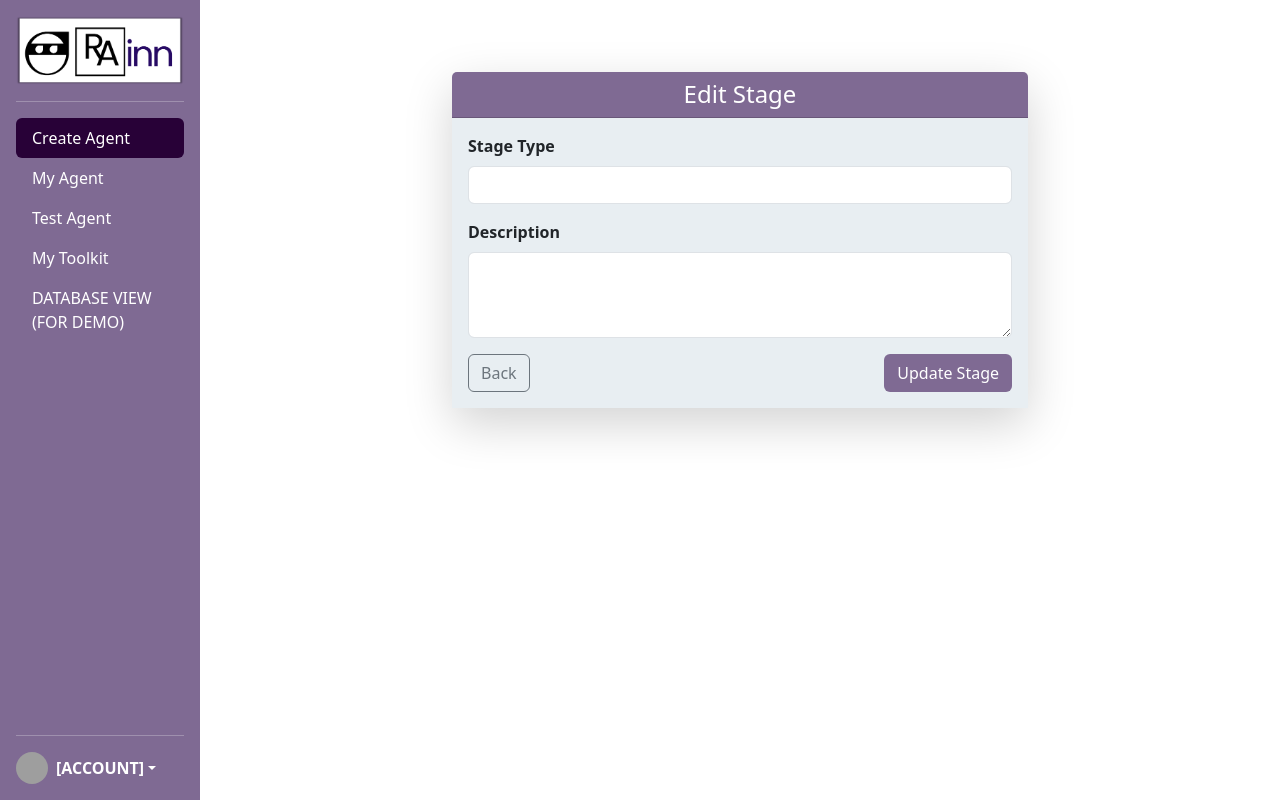
After one commit to 122317446/RainnEnv, a Flask app: template templates/update_stage.html in a window 1280 px wide. The commit adds this page. Run offline with Flask 3, Linux system fonts and the light colour scheme; the template is opened without the code that fills it, so the values that code supplies are empty; grey boxes are pictures that could not be loaded.

Commit message:
5th Commit: 100% Finished the CRUD (implemented Update + new HTML pages supporting)

```diff
--- a/app.py
+++ b/app.py
@@ -23,7 +23,7 @@ def database_page():
 
     return render_template('database_view.html', agents=agents, agent_stages=agent_stages)
 
-
+#Create
 @app.route('/add_agent', methods=['GET', 'POST'])
 def add_agent():
     if request.method == 'POST':
@@ -53,23 +53,43 @@ def add_agent():
     return render_template('add_agent.html')
 
 
-@app.route('/get_data_by_id/<int:ID>')
-def retreive_specific_data(ID):
-    retreived = userinputservice.get_data_details(ID)
-    return render_template('indexid.html', retreived=retreived)
+#Update
+@app.route('/update_agent/<int:agent_id>', methods=['GET', 'POST'])
+def update_agent(agent_id):
+    agent = Agent_Service.get_agent_by_id(agent_id)
+    stage = Agent_Service.get_agent_stages_by_id(agent_id)
 
-@app.route('/update_data/<int:ID>', methods=['POST'])
-def update_data(ID):
-    retreived = userinputservice.get_data_details(ID)
+    if request.method == 'POST':
+        name = request.form.get('agent_name')
+        description = request.form.get('agent_description')
+        Agent_Service.update_agent_details(agent_id, name, description)
+        return redirect(url_for('get_all_agents_and_stages'))
 
-    retreived.text = request.form.get('changetext')
+    return render_template('update_agent.html', agent=agent, stages=[stage])
 
-    userinputservice.update_data(retreived)
+@app.route('/update_stage/<int:stage_id>', methods=['GET', 'POST'])
+def update_stage(stage_id):
+    stage = Agent_Service.taskstage_dao.get_TaskStageDef_by_id(stage_id)
 
-    print("The database has been updated!")
+    if request.method == 'POST':
+        stage_type = request.form.get('stage_type')
+        stage_desc = request.form.get('stage_desc')
 
-    return redirect(url_for("test1"))
+        updated_stage = TaskStageDef(
+            stage.TaskStageDef_ID,
+            stage.TaskDef_ID_FK,
+            stage_type,
+            stage_desc
+        )
+        Agent_Service.taskstage_dao.update_TaskStageDef(updated_stage)
 
+        return redirect(url_for('update_agent', agent_id=stage.TaskDef_ID_FK))
+
+    return render_template('update_stage.html', stage=stage)
+
+
+
+#Delete
 @app.route('/delete_agent/<int:agent_id>', methods=['POST'])
 def delete_agent(agent_id):
     Agent_Service.delete_agent(agent_id)
--- /dev/null
+++ b/templates/update_stage.html
@@ -0,0 +1,26 @@
+{% extends "base.html" %}
+{% block content %}
+<div class="container mt-5" style="max-width: 600px;">
+  <div class="card shadow-lg border-0">
+    <div class="card-header text-white text-center" style="background-color: #7F6A93;">
+      <h4 class="mb-0">Edit Stage</h4>
+    </div>
+    <div class="card-body" style="background-color: #E8EEF2;">
+      <form method="POST" action="{{ url_for('update_stage', stage_id=stage.TaskStageDef_ID) }}">
+        <div class="mb-3">
+          <label class="form-label fw-bold">Stage Type</label>
+          <input type="text" class="form-control" name="stage_type" value="{{ stage.TaskStageDef_Type }}" required>
+        </div>
+        <div class="mb-3">
+          <label class="form-label fw-bold">Description</label>
+          <textarea class="form-control" name="stage_desc" rows="3" required>{{ stage.TaskStageDef_Description }}</textarea>
+        </div>
+        <div class="d-flex justify-content-between">
+          <a href="{{ url_for('update_agent', agent_id=stage.TaskDef_ID_FK) }}" class="btn btn-outline-secondary">Back</a>
+          <button type="submit" class="btn text-white" style="background-color:#7F6A93;">Update Stage</button>
+        </div>
+      </form>
+    </div>
+  </div>
+</div>
+{% endblock %}
```
Also changed, not shown: service/agent_service.py (+12 -2 lines), templates/index.html (+41 -16 lines), templates/update_agent.html (added, +66 -0 lines), rainn.db.
